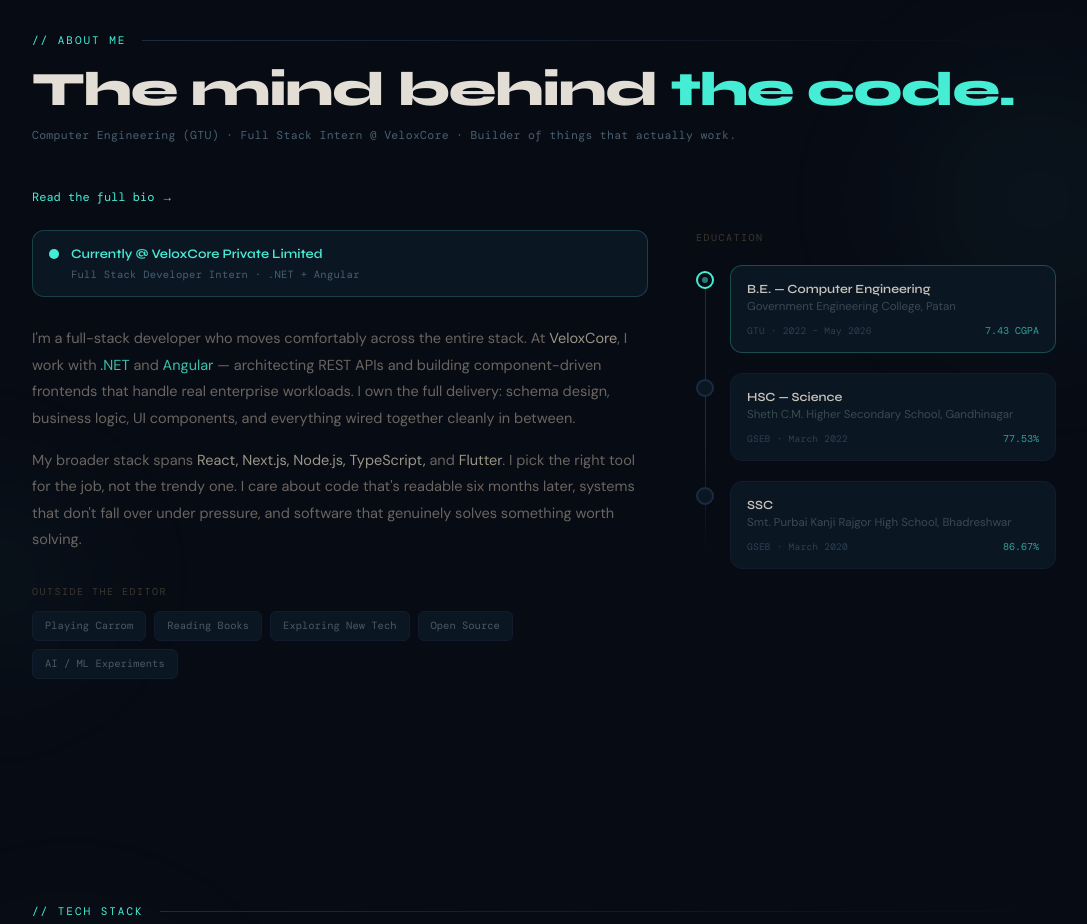
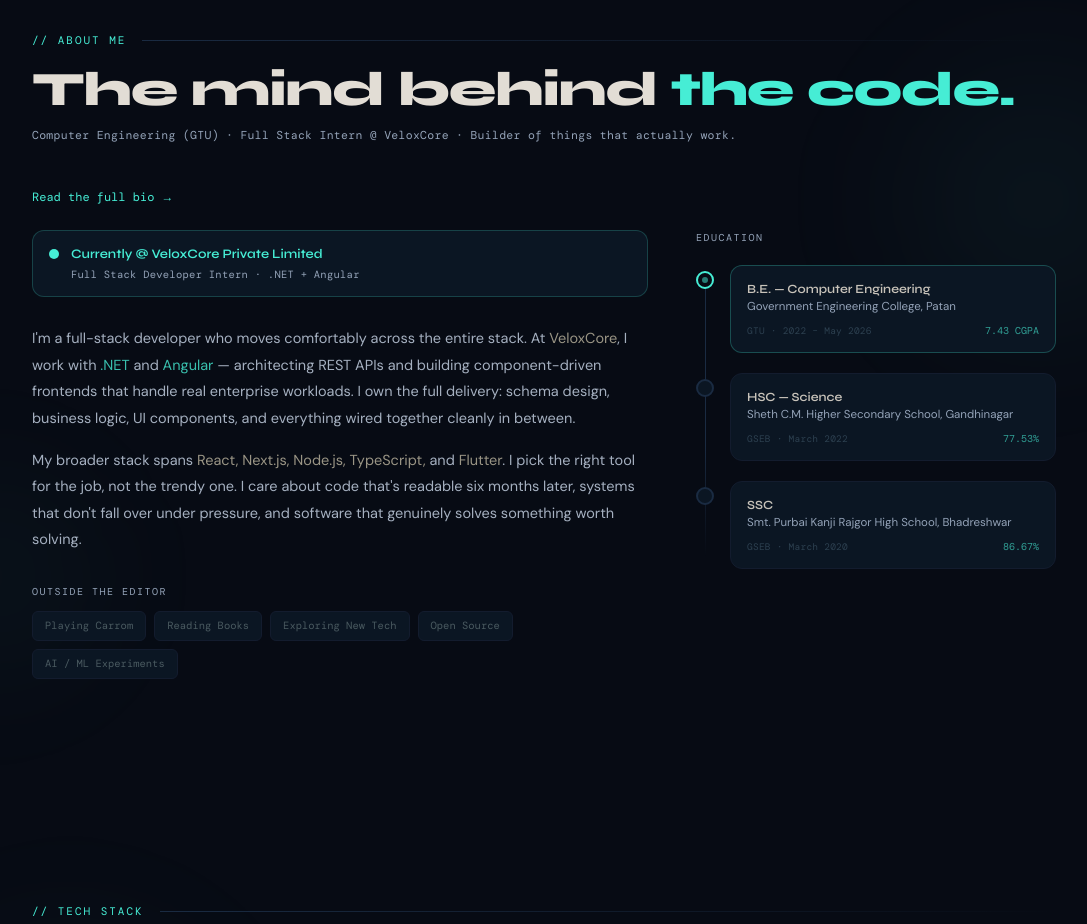
Before and after one commit to Nitrajsinh-Solanki/nitrajsinh-solanki-portfolio, a Next.js app in the folder nitrajsinh-solanki/: page / in a window 1280 px wide. Shown: the part 880-1804 px from the top of the page, without its empty margins (96-1183 px from the left). Built offline with nearby package versions, Linux system fonts and the light colour scheme; no server answers; a web font is replaced by a local one.

Commit message:
Improve text contrast in About.tsx

```diff
--- a/nitrajsinh-solanki/app/components/About.tsx
+++ b/nitrajsinh-solanki/app/components/About.tsx
@@ -129,7 +129,7 @@ export default function About() {
 
         {/* sub-tagline */}
         <p
-          className="font-mono text-[11.5px] text-[#4A6070] tracking-wide mb-10"
+          className="font-mono text-[11.5px] text-[#94A3B8] tracking-wide mb-10"
           style={fade(0.2)}
         >
           Computer Engineering (GTU) · Full Stack Intern @ VeloxCore · Builder of things that actually work.
@@ -158,14 +158,14 @@ export default function About() {
                 >
                   Currently @ VeloxCore Private Limited
                 </p>
-                <p className="font-mono text-[10.5px] text-[#4A6070] tracking-wide mt-0.5">
+                <p className="font-mono text-[10.5px] text-[#94A3B8] tracking-wide mt-0.5">
                   Full Stack Developer Intern · .NET + Angular
                 </p>
               </div>
             </div>
 
             {/* bio */}
-            <div className="space-y-4 text-[14.5px] text-[#6A6560] leading-[1.82] mb-8">
+            <div className="space-y-4 text-[14.5px] text-[#A5B0C0] leading-[1.82] mb-8">
               <p>
                 I&apos;m a full-stack developer who moves comfortably across the entire stack.
                 At <span className="text-[#9A9585]">VeloxCore</span>, I work with{" "}
@@ -187,7 +187,7 @@ export default function About() {
 
             {/* interests */}
             <div>
-              <p className="font-mono text-[10px] text-[#3D3730] tracking-[0.15em] uppercase mb-3">
+              <p className="font-mono text-[10px] text-[#94A3B8] tracking-[0.15em] uppercase mb-3">
                 Outside the editor
               </p>
               <div className="flex flex-wrap gap-2">
@@ -205,7 +205,7 @@ export default function About() {
 
           {/* ── RIGHT: Education ── */}
           <div style={fade(0.38)}>
-            <p className="font-mono text-[10px] text-[#3D3730] tracking-[0.15em] uppercase mb-5">
+            <p className="font-mono text-[10px] text-[#94A3B8] tracking-[0.15em] uppercase mb-5">
               Education
             </p>
 
@@ -248,7 +248,7 @@ export default function About() {
                       </p>
 
                     </div>
-                    <p className="text-[#3A4A50] text-[11.5px] leading-snug mb-2">
+                    <p className="text-[#94A3B8] text-[11.5px] leading-snug mb-2">
                       {institute}
                     </p>
                     <div className="flex items-center justify-between gap-2">
```
